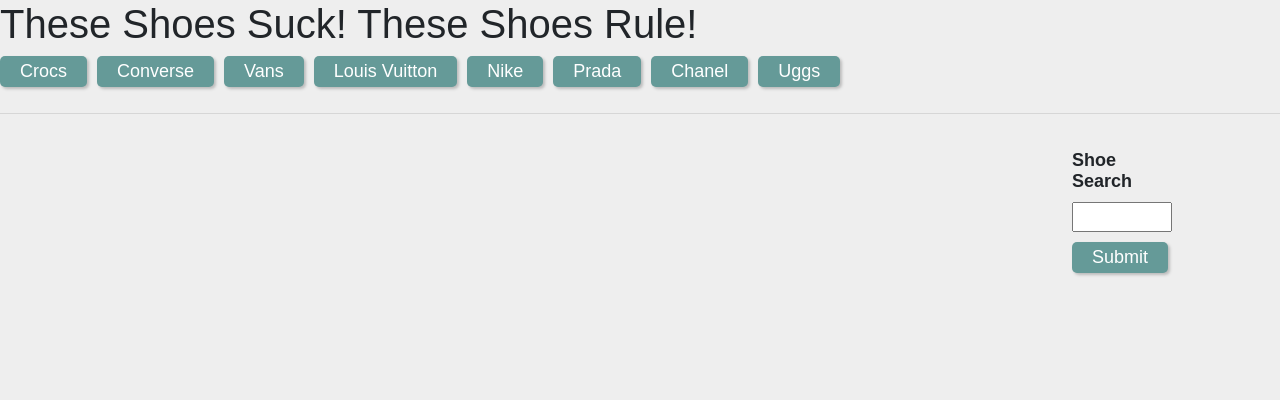
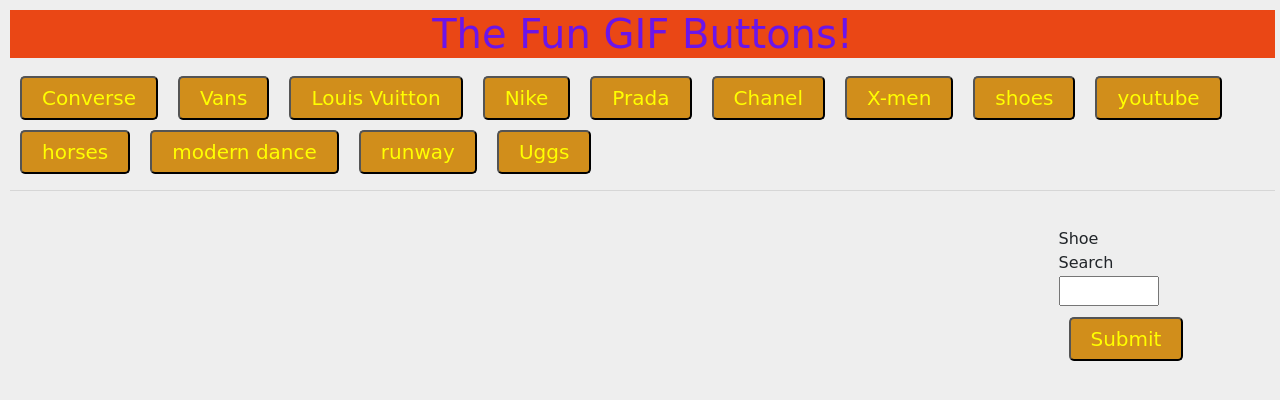
Before and after one commit to shayansea/giphy-hw, a plain HTML site: page index.html in a window 1280 px wide. Drawn offline with nearby package versions, Linux system fonts and the light colour scheme; a web font is replaced by a local one.

Commit message:
added colors in css

```diff
--- a/assets/css/style.css
+++ b/assets/css/style.css
@@ -1,56 +1,57 @@
 body {
-    font: 18px arial, sans-serif;
+    font: 18px;
     background: #eee;
+    font-family: 'Sniglet', cursive;
+    padding: 10px 5px 30px 10px;
   }
 
   #shoes {
     width: 70%;
   }
 
-  .animal-item {
-    float: left;
-    padding: 10px;
-  }
+h1 {
+  color: #6B15EA;
+  background: #EA4715;
+  text-align: center;
+}
 
   form {
     float: right;
-    width: 30%;
+    width: 40%;
     padding: 20px;
   }
 
   label {
     display: block;
-    margin-bottom: 10px;
-    font-weight: 700;
+    margin-bottom: 1px;
   }
 
   input[type="text"] {
     width: 100px;
     height: 30px;
-    margin-bottom: 10px;
+    margin-bottom: 1px;
     font-size: 18px;
   }
 
   button,
   input[type="submit"] {
     padding: 5px 20px;
-    margin: 0 10px 10px 0;
-    font-size: 18px;
-    color: #fff;
+    margin: 10px 10px 0px 10px;
+    font-size: 20px;
+    color: yellow;
     cursor: pointer;
-    background: #659a98;
-    border: 0;
+    background: #D18E1B;
+    border: 1;
     border-radius: 5px;
-    box-shadow: 2px 2px 3px #bbb;
   }
 
   button:hover,
   input[type="submit"]:hover {
-    background: #334e4d;
+    background: #EA4715;
   }
 
   button.active {
-    background: #334e4d;
+    background: #EA4715;
   }
 
   /* #submit-button {
--- a/assets/javascript/giphy.js
+++ b/assets/javascript/giphy.js
@@ -1,5 +1,5 @@
 // Initial array of brands
-var brands = ["Crocs", "Converse", "Vans", "Louis Vuitton", "Nike", "Prada", "Chanel", "Uggs"];
+var brands = ["Converse", "Vans", "Louis Vuitton", "Nike", "Prada", "Chanel", "X-men", "shoes", "youtube", "horses", "modern dance", "runway", "Uggs"];
 
 // displayShoeImages function re-renders the HTML to display the appropriate content
 function displayShoeImages() {
--- a/index.html
+++ b/index.html
@@ -3,10 +3,11 @@
 
 <head>
   <meta charset="utf-8">
-  <title>Shoes Shoes Shoes!</title>
+  <title>Giphy HW</title>
   <link rel="stylesheet" href="https://stackpath.bootstrapcdn.com/bootstrap/4.3.1/css/bootstrap.min.css"
     integrity="sha384-ggOyR0iXCbMQv3Xipma34MD+dH/1fQ784/j6cY/iJTQUOhcWr7x9JvoRxT2MZw1T" crossorigin="anonymous">
   <link rel="stylesheet" type="text/css" href="assets/css/style.css" />
+  <link href="https://fonts.googleapis.com/css?family=Sniglet" rel="stylesheet">
 
 
 </head>
@@ -14,7 +15,7 @@
 <body>
 
   <!--<div class="container">-->
-  <h1>These Shoes Suck! These Shoes Rule! </h1>
+  <h1>The Fun GIF Buttons! </h1>
   <div id="shoe-buttons"></div>
   <hr>
   <div class="container">
```
Also changed, not shown: 1 other file.
